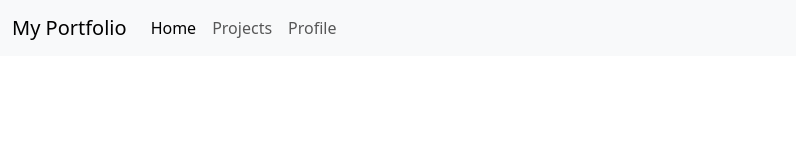
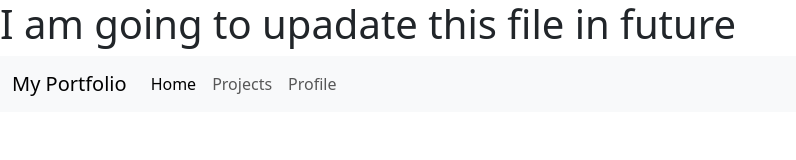
Before and after one commit to thapliyalakhilesh29/Akhilesh-Portfolio, a plain HTML site: page index.html in a window 1280 px wide. Shown: the whole page, without its empty margins (0-796 px from the left). Drawn offline with nearby package versions, Linux system fonts and the light colour scheme.

Commit message:
new file added profile.html

```diff
--- a/index.html
+++ b/index.html
@@ -8,6 +8,7 @@
     <link href="https://cdn.jsdelivr.net/npm/bootstrap@5.3.3/dist/css/bootstrap.min.css" rel="stylesheet"
         integrity="sha384-QWTKZyjpPEjISv5WaRU9OFeRpok6YctnYmDr5pNlyT2bRjXh0JMhjY6hW+ALEwIH" crossorigin="anonymous">
 </head>
+<h1>I am going to upadate this file in future</h1>
 
 <body>
     <nav class="navbar navbar-expand-lg bg-body-tertiary">
```
Also changed, not shown: profile.html (added), 1 other file.
